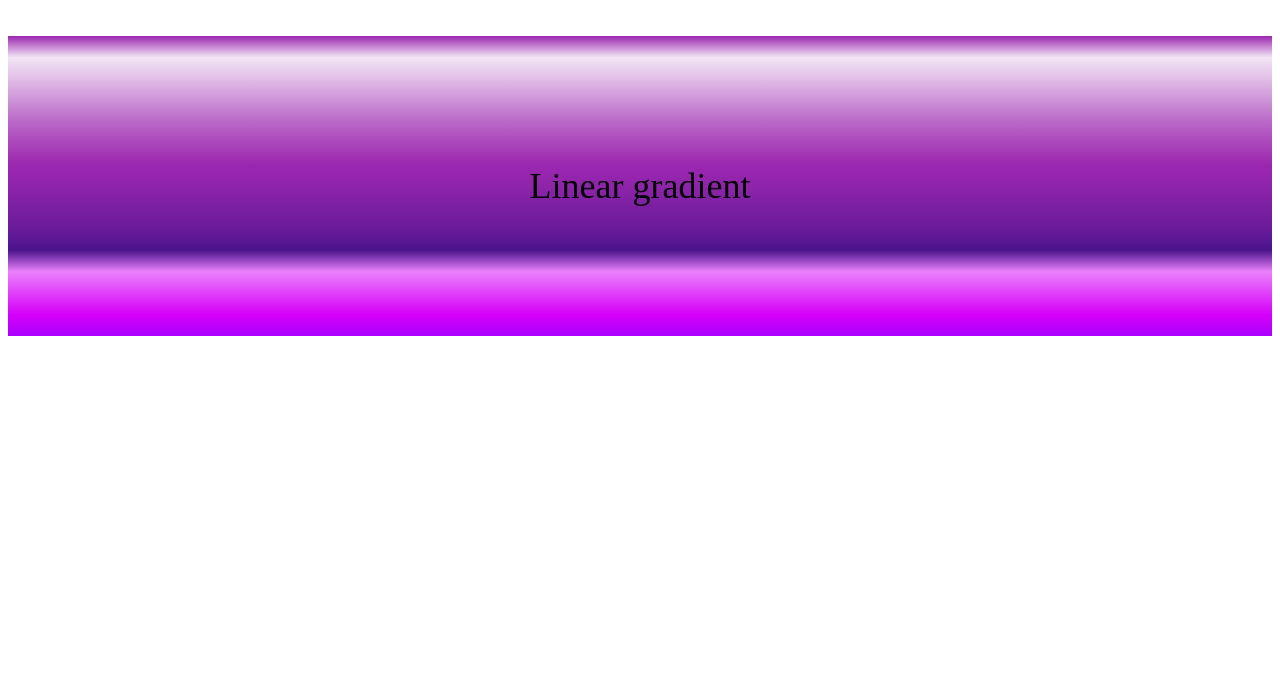
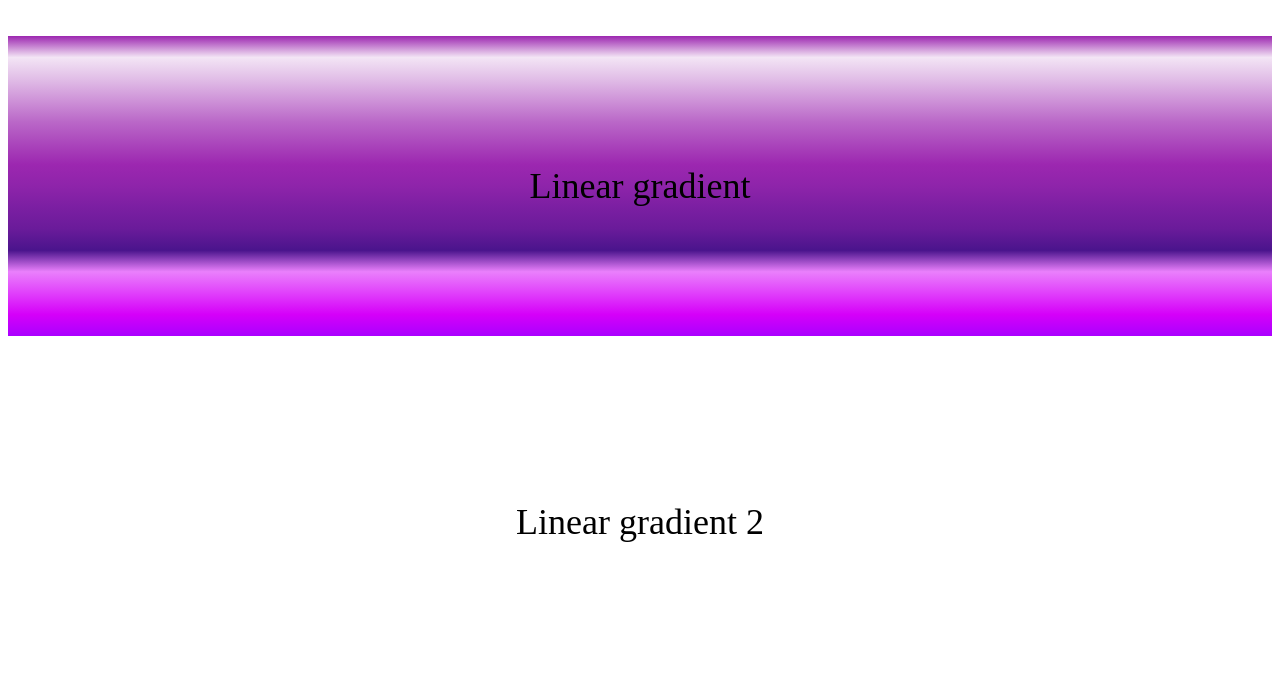
Before and after one commit to dalytekam/linear-gradient, a plain HTML site: page index.html in a window 1280 px wide. Drawn offline with Linux system fonts and the light colour scheme.

Commit message:
add a second paragraph

```diff
--- a/index.html
+++ b/index.html
@@ -13,6 +13,7 @@
 <body>
     <div class="container">
         <p> Linear gradient </p>
+        <p> Linear gradient 2 </p>
     </div>
 </body>
 
```
